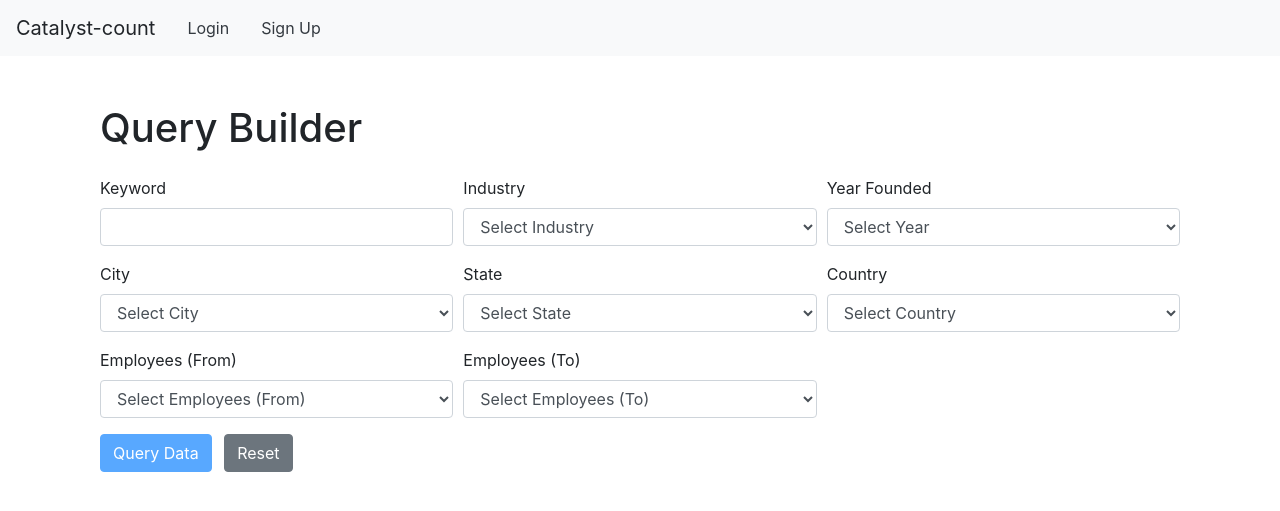
After one commit to SanketJagadale/Catalyst-Count, a Django app: page /tasks/query_builder/ in a window 1280 px wide. The commit adds this page. Shown: the top 511 px of the page. Run offline with Django 4.2, Linux system fonts and the light colour scheme; data that the repository does not hold is empty; some libraries are stand-ins or nearby versions.

Commit message:
query builder done

```diff
--- a/api_tasks/urls.py
+++ b/api_tasks/urls.py
@@ -1,6 +1,7 @@
 from django.urls import path
-from .views import FileUploadView
+from .views import FileUploadView, QueryBuilderView
 
 urlpatterns = [
     path('upload/', FileUploadView.as_view(), name='file_upload'),
+    path('query_builder/', QueryBuilderView.as_view(), name='get_count_match_filter'),
 ]
--- a/api_tasks/views.py
+++ b/api_tasks/views.py
@@ -51,3 +51,74 @@ class FileUploadView(APIView):
 
             return Response({"status": "success", "file_id": uploaded_file.id}, status=status.HTTP_201_CREATED)
         return Response({"status": "error", "errors": serializer.errors}, status=status.HTTP_400_BAD_REQUEST)
+
+
+class QueryBuilderView(APIView):
+    def get(self,request):
+        distinct_industries = CompanyInfo.objects.values('industry').distinct()
+        distinct_years_founded = CompanyInfo.objects.values('year_founded').distinct()
+
+        distinct_localities = CompanyInfo.objects.values('locality').distinct()
+        distinct_cities = []
+        distinct_states = []
+        for locality in distinct_localities:
+            locality_parts = locality['locality'].split(', ')
+            if len(locality_parts) >= 2:
+                distinct_cities.append(locality_parts[0])
+                distinct_states.append(locality_parts[1])
+
+        distinct_countries = CompanyInfo.objects.values('country').distinct()
+        distinct_employees_from = CompanyInfo.objects.values('current_employee_estimate').distinct()
+        distinct_employees_to = CompanyInfo.objects.values('total_employee_estimate').distinct()
+
+        return render(request, 'query_builder.html', {
+            'distinct_industries': distinct_industries,
+            'distinct_years_founded': distinct_years_founded,
+            'distinct_cities': distinct_cities,
+            'distinct_states': distinct_states,
+            'distinct_countries': distinct_countries,
+            'distinct_employees_from': distinct_employees_from,
+            'distinct_employees_to': distinct_employees_to,
+        })
+
+    def post(self,request):
+        keyword = request.data.get('keyword')
+        industry = request.data.get('industry')
+        year_founded = request.data.get('year_founded')
+        city = request.data.get('city')
+        state = request.data.get('state')
+        country = request.data.get('country')
+        employees_from = request.data.get('employeesFrom')
+        employees_to = request.data.get('employeesTo')
+
+        filtered_data = CompanyInfo.objects.all()
+
+        if keyword:
+            filtered_data = filtered_data.filter(name__icontains=keyword)
+
+        if industry:
+            filtered_data = filtered_data.filter(industry=industry)
+
+        if year_founded:
+            filtered_data = filtered_data.filter(year_founded=year_founded)
+
+        if city:
+            filtered_data = filtered_data.filter(locality__icontains=city)
+
+        if state:
+            filtered_data = filtered_data.filter(locality__icontains=state)
+
+        if country:
+            filtered_data = filtered_data.filter(country=country)
+
+        if employees_from:
+            filtered_data = filtered_data.filter(current_employee_estimate__gte=employees_from)
+
+        if employees_to:
+            filtered_data = filtered_data.filter(total_employee_estimate__lte=employees_to)
+
+        filtered_count = filtered_data.count()
+
+        serializer = CompanyInfoSerializer(filtered_data, many=True)
+
+        return Response({'filtered_count': filtered_count, 'filtered_data': serializer.data}, status=status.HTTP_200_OK)
--- a/templates/all_auth/layout/base.html
+++ b/templates/all_auth/layout/base.html
@@ -19,11 +19,11 @@
         {% if user.is_authenticated %}
           <div class="collapse navbar-collapse" id="navbarText">
             <ul class="navbar-nav mr-auto">
-              <li class="nav-item active">
+              <li class="nav-item {% if request.resolver_match.url_name == 'file_upload' %}active{% endif %}">
                 <a class="nav-link" href="{% url 'file_upload' %}">Upload Data <span class="sr-only">(current)</span></a>
               </li>
-              <li class="nav-item">
-                <a class="nav-link" href="#">Query Builder</a>
+              <li class="nav-item {% if request.resolver_match.url_name == 'get_count_match_filter' %}active{% endif %}"">
+                <a class="nav-link" href="{% url 'get_count_match_filter' %}">Query Builder</a>
               </li>
               <li class="nav-item">
                 <a class="nav-link" href="#">Users</a>
--- /dev/null
+++ b/templates/query_builder.html
@@ -0,0 +1,167 @@
+{% extends 'all_auth/layout/base.html' %}
+
+{% block title %}Query Builders{% endblock %}
+
+{% block content %}
+<div class="container mt-5">
+    <div id="filteredCount" class="container mt-3">
+        <div id="filteredMessage" class="alert alert-info" role="alert" style="display: none;">
+            <span id="countValue">0</span> records found for the query
+        </div>
+    </div>
+    <h1 class="mb-4">Query Builder</h1>
+    <form id="queryForm" method="post">
+        {% csrf_token %}
+
+        <div class="form-row">
+            <div class="form-group col-md-4">
+                <label for="keyword">Keyword</label>
+                <input type="text" class="form-control" id="keyword" name="keyword">
+            </div>
+            <div class="form-group col-md-4">
+                <label for="industry">Industry</label>
+                <select class="form-control" id="industry" name="industry">
+                    <option value="">Select Industry</option>
+                    {% for industry in distinct_industries %}
+                        <option value="{{ industry.industry }}">{{ industry.industry }}</option>
+                    {% endfor %}
+                </select>
+            </div>
+            <div class="form-group col-md-4">
+                <label for="year_founded">Year Founded</label>
+                <select class="form-control" id="year_founded" name="year_founded">
+                    <option value="">Select Year</option>
+                    {% for year in distinct_years_founded %}
+                        <option value="{{ year.year_founded }}">{{ year.year_founded }}</option>
+                    {% endfor %}
+                </select>
+            </div>
+        </div>
+        <div class="form-row">
+            <div class="form-group col-md-4">
+                <label for="city">City</label>
+                <select class="form-control" id="city" name="city">
+                    <option value="">Select City</option>
+                    {% for city in distinct_cities %}
+                        <option value="{{ city }}">{{ city }}</option>
+                    {% endfor %}
+                </select>
+            </div>
+            <div class="form-group col-md-4">
+                <label for="state">State</label>
+                <select class="form-control" id="state" name="state">
+                    <option value="">Select State</option>
+                    {% for state in distinct_states %}
+                        <option value="{{ state }}">{{ state }}</option>
+                    {% endfor %}
+                </select>
+            </div>
+            <div class="form-group col-md-4">
+                <label for="country">Country</label>
+                <select class="form-control" id="country" name="country">
+                    <option value="">Select Country</option>
+                    {% for country in distinct_countries %}
+                        <option value="{{ country.country }}">{{ country.country }}</option>
+                    {% endfor %}
+                </select>
+            </div>
+        </div>
+        <div class="form-row">
+            <div class="form-group col-md-4">
+                <label for="employeesFrom">Employees (From)</label>
+                <select class="form-control" id="employeesFrom" name="employeesFrom">
+                    <option value="">Select Employees (From)</option>
+                    {% for employees_from in distinct_employees_from %}
+                        <option value="{{ employees_from.current_employee_estimate }}">{{ employees_from.current_employee_estimate }}</option>
+                    {% endfor %}
+                </select>
+            </div>
+            <div class="form-group col-md-4">
+                <label for="employeesTo">Employees (To)</label>
+                <select class="form-control" id="employeesTo" name="employeesTo">
+                    <option value="">Select Employees (To)</option>
+                    {% for employees_to in distinct_employees_to %}
+                        <option value="{{ employees_to.total_employee_estimate }}">{{ employees_to.total_employee_estimate }}</option>
+                    {% endfor %}
+                </select>
+            </div>
+        </div>
+
+        <div class="form-row">
+            <div class="form-group col-md-12">
+                <button type="submit" class="btn btn-primary mr-2" id="queryBtn">Query Data</button>
+                <button type="button" class="btn btn-secondary" id="resetForm">Reset</button>
+            </div>
+        </div>
+    </form>
+
+    <!-- Validation Error -->
+    <div id="validationError" class="alert alert-danger" style="display: none;"></div>
+</div>
+
+{% block scripts %}
+
+<script src="https://code.jquery.com/jquery-3.6.0.min.js"></script>
+<script>
+    $(document).ready(function() {
+        $('#queryForm').on('submit', function(e) {
+            e.preventDefault();
+
+            var hasValue = false;
+            $(this).find('input, select').each(function() {
+                if ($(this).val()) {
+                    hasValue = true;
+                    return false; // Break the loop
+                }
+            });
+
+            if (!hasValue) {
+                $('#validationError').text('Please enter any value to filter').show();
+                return;
+            }
+
+            $('#validationError').hide();
+
+            var formData = $(this).serialize();
+
+            $.ajax({
+                url: '{% url "get_count_match_filter" %}',  // Make sure to update this with your URL
+                method: 'POST',
+                data: formData,
+                success: function(response) {
+                    $('#countValue').text(response.filtered_count);
+                    $('#filteredMessage').show();
+                },
+                error: function(xhr, status, error) {
+                    console.log(error);
+                    $('#validationError').text('An error occurred while processing your request. Please try again.').show();
+                }
+            });
+        });
+
+        // Enable/disable button based on form inputs
+        $('#queryBtn').prop('disabled', true);
+        $('#queryForm input, #queryForm select').on('input change', function() {
+            var disable = true;
+            $('#queryForm input, #queryForm select').each(function() {
+                if ($(this).val()) {
+                    disable = false;
+                    return false;
+                }
+            });
+            $('#queryBtn').prop('disabled', disable);
+        });
+
+        // Reset form and hide messages
+        $('#resetForm').on('click', function() {
+            $('#queryForm')[0].reset();
+            $('#filteredMessage').hide();
+            $('#countValue').text('0');
+            $('#validationError').hide();
+            $('#queryBtn').prop('disabled', true);
+        });
+    });
+</script>
+{% endblock %}
+
+{% endblock %}
```
